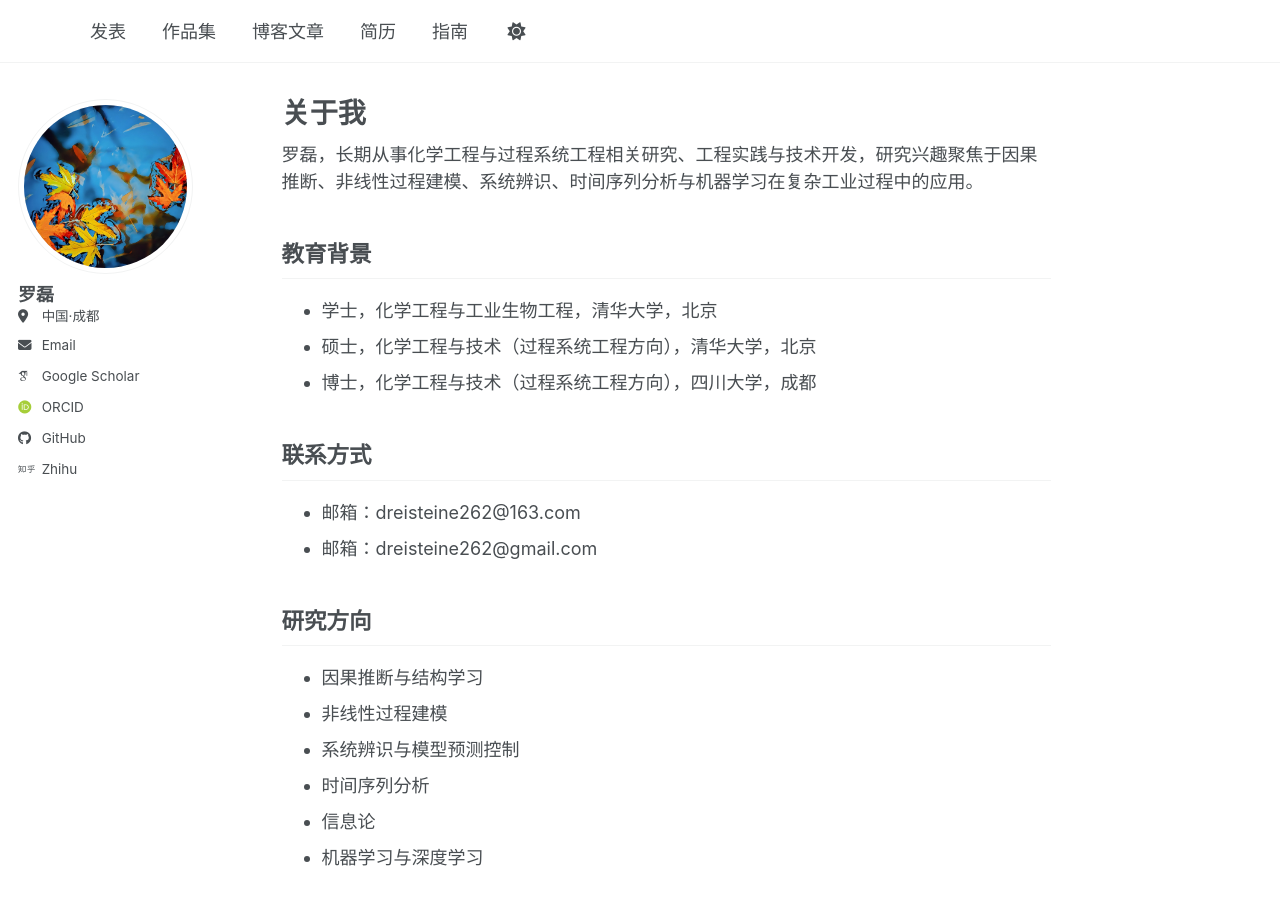
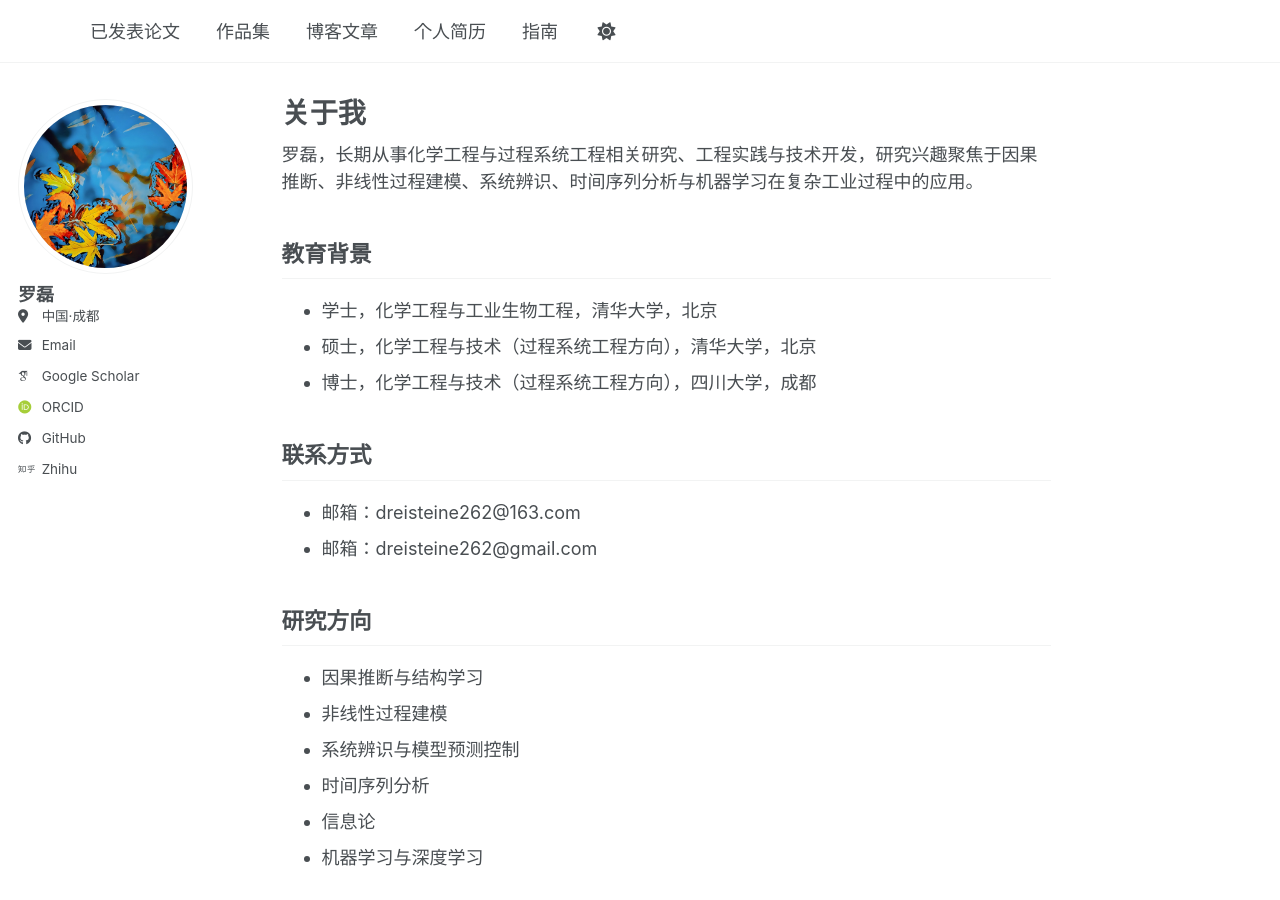
Before and after one commit to Ulti-Dreisteine/academicpages, a Jekyll site: the page built from _pages/about.md, in a window 1280 px wide and 900 px high. Built offline with Jekyll 4.4.1, drawn with Linux system fonts in a browser that asks for light colours; some web fonts are replaced; a script bundle is joined from its source files by our own code; library files that are not in the unit come from our copies.

Commit message:
更新：将导航链接标题修改为更具体的中文描述

```diff
--- a/_data/navigation.yml
+++ b/_data/navigation.yml
@@ -8,7 +8,7 @@
 #      Markdown formatted page while the second is generated using JSON.
 
 main:
-  - title: "发表"
+  - title: "已发表论文"
     url: /publications/
 
   - title: "作品集"
@@ -17,7 +17,7 @@ main:
   - title: "博客文章"
     url: /year-archive/
 
-  - title: "简历"
+  - title: "个人简历"
     url: /cv/
 
   - title: "指南"
```
